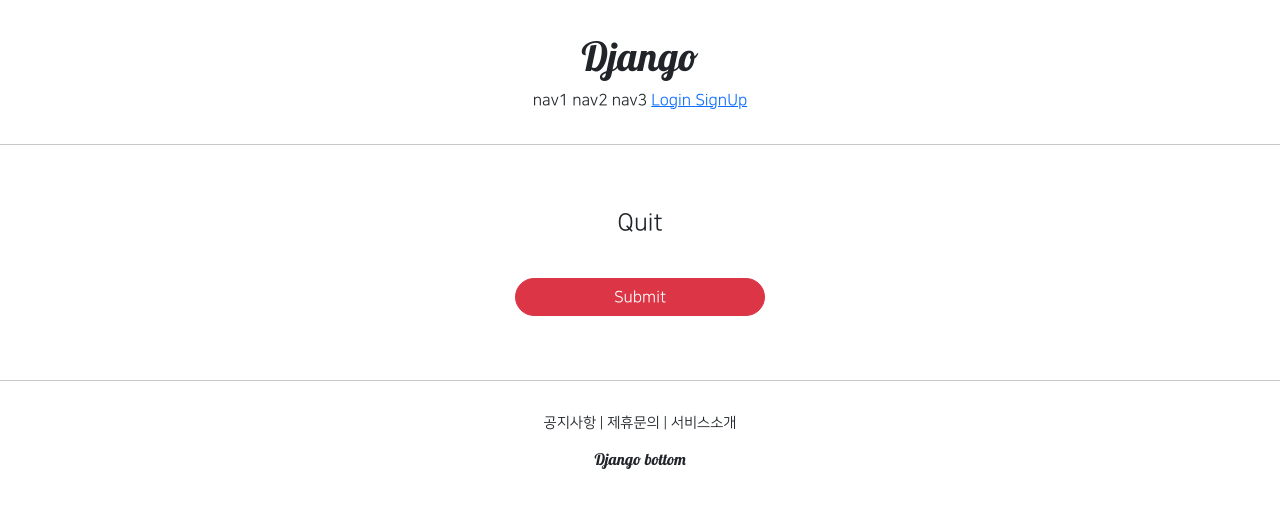
After one commit to shechem24/django, a Django app: template accountapp/templates/accountapp/delete.html in a window 1280 px wide. The commit adds this page. Shown: the top 508 px of the page. Run offline with Django 3.2, Linux system fonts and the light colour scheme; the template is opened without the code that fills it, so the values that code supplies are empty; some libraries are stand-ins or nearby versions.

Commit message:
django DeleteView

```diff
--- /dev/null
+++ b/accountapp/templates/accountapp/delete.html
@@ -0,0 +1,15 @@
+{% extends 'base.html' %}
+
+{% block content %}
+
+    <div style="text-align: center; max-width: 500px; margin: 4rem auto">
+        <div class="mb-4">
+            <h4>Quit</h4>
+        </div>
+        <form action="{% url 'accountapp:delete' pk=user.pk %}" method="POST">
+            {% csrf_token %}
+            <input type="submit" class="btn btn-danger rounded-pill col-6 mt-3">
+        </form>
+    </div>
+
+{% endblock %}
--- a/accountapp/templates/accountapp/detail.html
+++ b/accountapp/templates/accountapp/detail.html
@@ -17,6 +17,11 @@
                     Change Info
                 </p>
             </a>
+            <a href="{% url 'accountapp:delete' pk=user.pk %}">
+                <p>
+                    Quit
+                </p>
+            </a>
             {% endif %}
 
         </div>
--- a/accountapp/urls.py
+++ b/accountapp/urls.py
@@ -1,7 +1,7 @@
 from django.contrib import admin
 from django.urls import path
 from django.contrib.auth.views import LoginView, LogoutView
-from accountapp.views import AccountCreateView, AccountDetailView, AccountUpdateView, hello_world
+from accountapp.views import AccountCreateView, AccountDetailView, AccountUpdateView, AccountDeleteView, hello_world
 
 # 이름 변경 → url에서는 account 이지만, 파이썬 상에서는 accountapp으로 사용
 app_name = "accountapp"
@@ -16,4 +16,5 @@
     path('create/', AccountCreateView.as_view(), name='create'),   # 클래스 베이스 형 → 이름 뒤에 .as_view() 붙여야함
     path('detail/<int:pk>', AccountDetailView.as_view(), name='detail'),    # primary key로 받음
     path('update/<int:pk>', AccountUpdateView.as_view(), name='update'),
+    path('delete/<int:pk>', AccountDeleteView.as_view(), name='delete'),
 ]
--- a/templates/header.html
+++ b/templates/header.html
@@ -11,6 +11,9 @@
         <a href="{% url 'accountapp:login' %}?next={{ request.path }}">
             <span>Login</span>
         </a>
+        <a href="{% url 'accountapp:create' %}">
+            <span>SignUp</span>
+        </a>
         <!-- 로그인이 되어 있는 경우 -->
         {% else %}
         <a href="{% url 'accountapp:detail' pk=user.pk %}">
```
Also changed, not shown: accountapp/views.py (+6 -1 lines).
